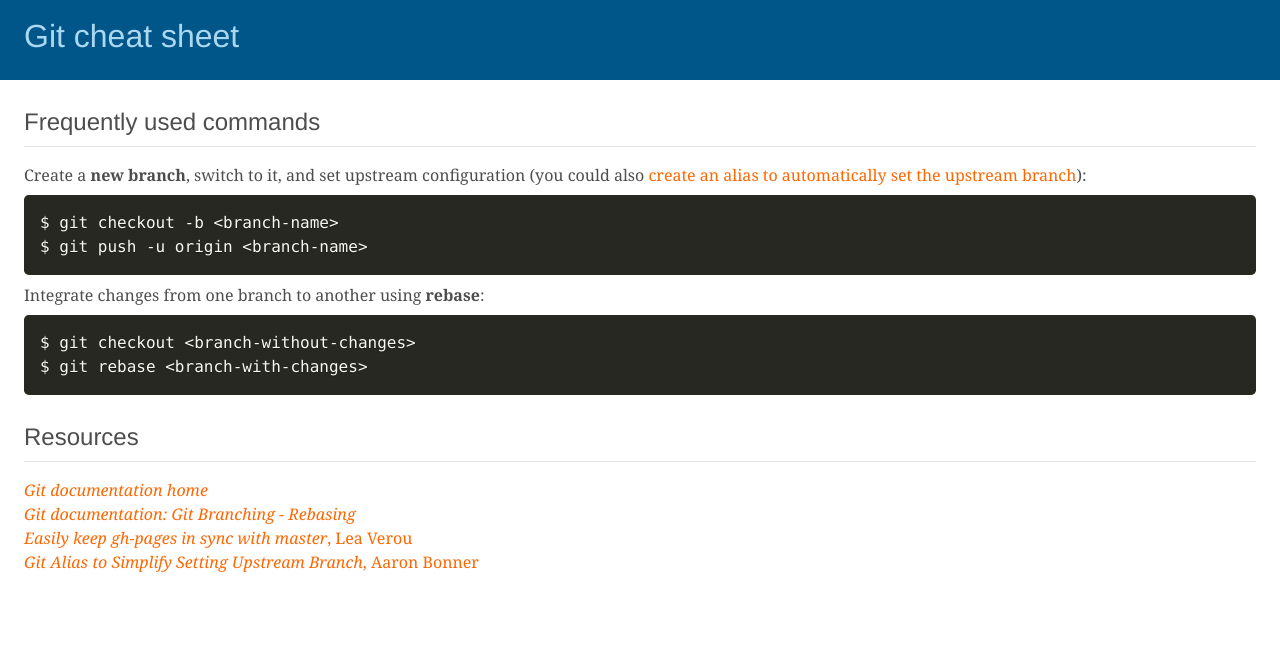
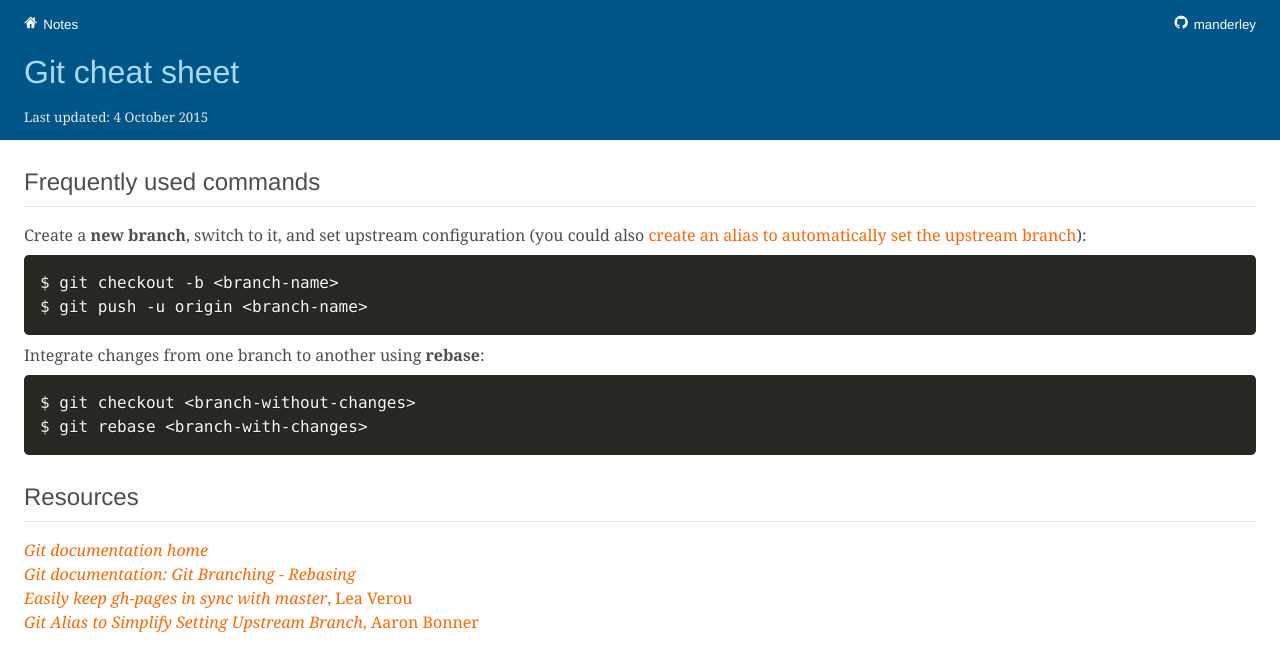
Before and after one commit to manderley/notes, a website: page gitCheatSheet.html in a window 1280 px wide. Drawn offline with Linux system fonts and the light colour scheme.

Commit message:
Adding site nav and last updated to git cheat sheet

```diff
--- a/gitCheatSheet.html
+++ b/gitCheatSheet.html
@@ -10,7 +10,14 @@
 <body>
 
   <header>
+    <nav>
+      <ul class="site-navigation">
+        <li class="site-navigation__item"><a href="/" title="Go to Notes index" class="site-navigation__link icon-home">Notes</a></li>
+        <li class="site-navigation__item"><a href="https://github.com/manderley" title="Go to GitHub profile" class="site-navigation__link icon-mark-github">manderley</a></li>
+      </ul>
+    </nav>
     <h1>Git cheat sheet</h1>
+    <span class="metadata">Last updated: <time>4 October 2015</time></span>
   </header>
 
   <main>
```
